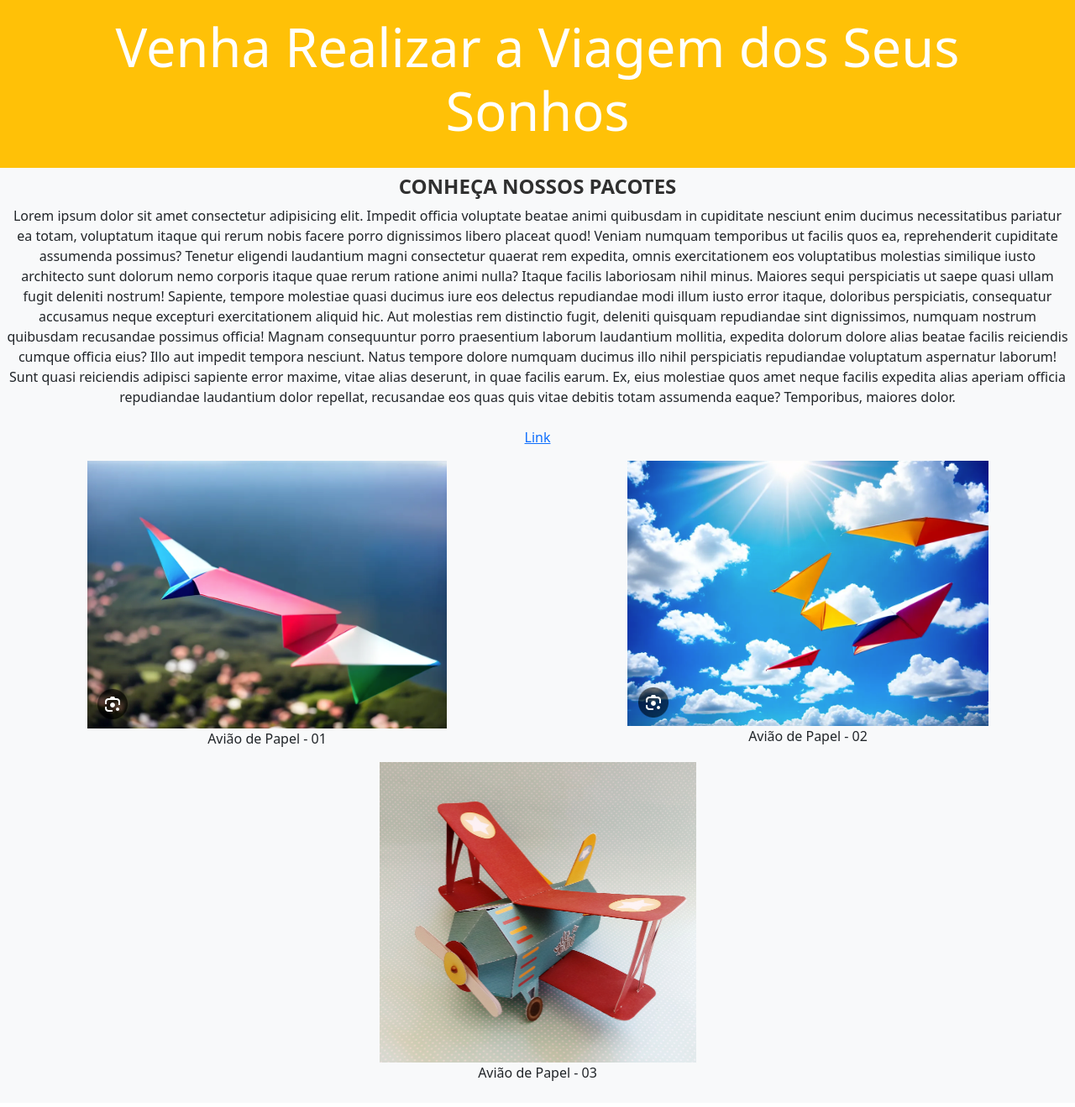
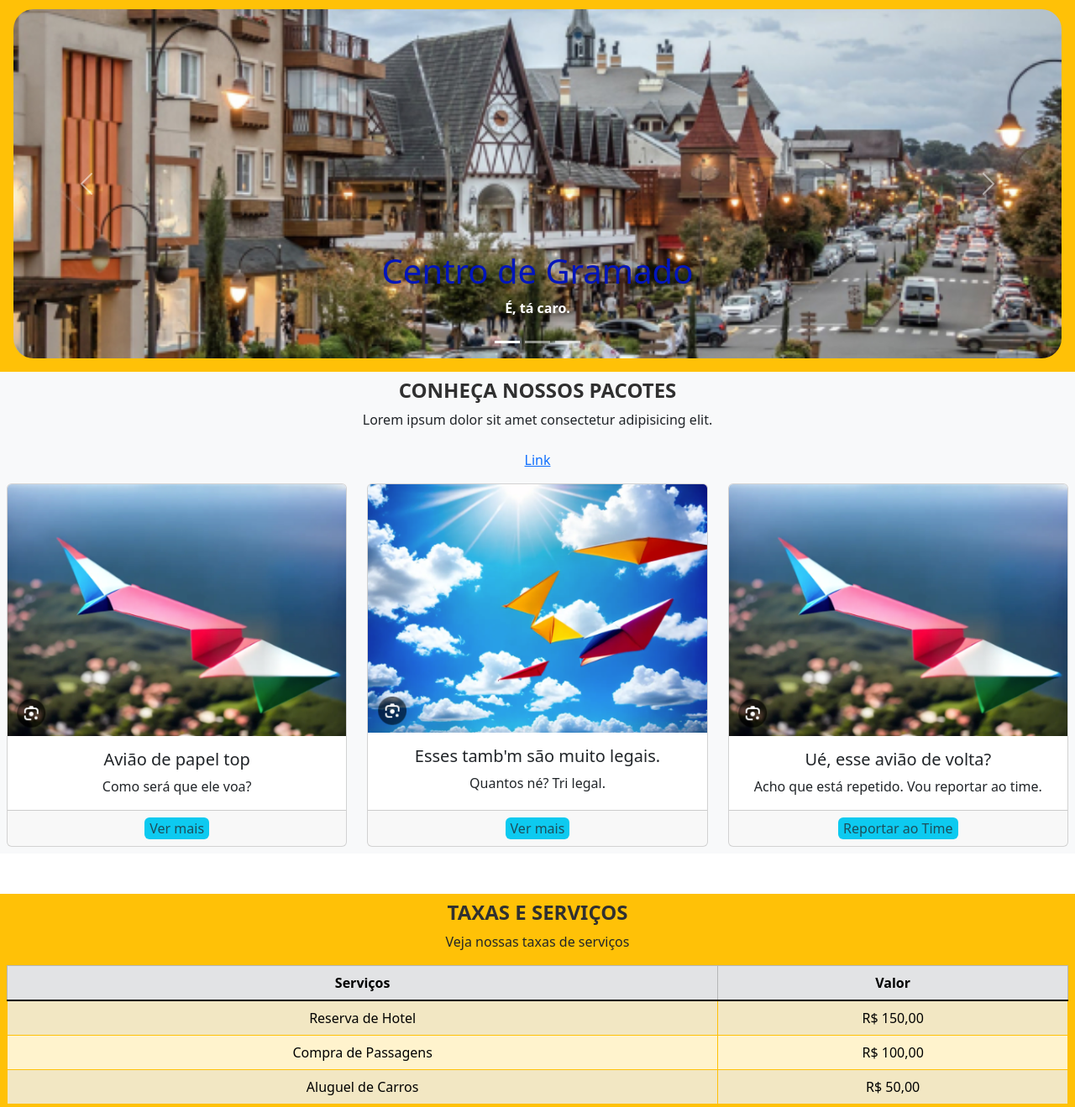
Before and after one commit to AlanStall/full-stack-java-angular, a plain HTML site: page index.html in a window 1280 px wide. Shown: the part 61-1380 px from the top of the page at 84% size. Drawn offline with nearby package versions, Linux system fonts and the light colour scheme.

Commit message:
style: added carousel n cards bootstrap

```diff
--- a/index.html
+++ b/index.html
@@ -63,52 +63,136 @@
         </div>
       </nav>
 
-      <h1>Venha Realizar a Viagem dos Seus Sonhos</h1>
+      <div id="carouselExampleCaptions" class="carousel slide">
+        <div class="carousel-indicators">
+          <button
+            type="button"
+            data-bs-target="#carouselExampleCaptions"
+            data-bs-slide-to="0"
+            class="active"
+            aria-current="true"
+            aria-label="Slide 1"
+          ></button>
+          <button
+            type="button"
+            data-bs-target="#carouselExampleCaptions"
+            data-bs-slide-to="1"
+            aria-label="Slide 2"
+          ></button>
+          <button
+            type="button"
+            data-bs-target="#carouselExampleCaptions"
+            data-bs-slide-to="2"
+            aria-label="Slide 3"
+          ></button>
+        </div>
+        <div class="carousel-inner">
+          <div class="carousel-item active">
+            <img
+              src="img/carousel/gramado-1.jpg"
+              class="d-block w-100 rounded-5 p-2"
+              alt="..."
+            />
+            <div class="carousel-caption d-none d-md-block">
+              <h5>Centro de Gramado</h5>
+              <p>É, tá caro.</p>
+            </div>
+          </div>
+          <div class="carousel-item">
+            <img
+              src="img/carousel/gramado-2.jpg"
+              class="d-block w-100 rounded-5 p-2"
+              alt="..."
+            />
+            <div class="carousel-caption d-none d-md-block">
+              <h5>Os pedalinhos é tri legal</h5>
+              <p>pedala pedala pedala.</p>
+            </div>
+          </div>
+          <div class="carousel-item">
+            <img
+              src="img/carousel/gramado-3.jpg"
+              class="d-block w-100 rounded-5 p-2"
+              alt="..."
+            />
+            <div class="carousel-caption d-none d-md-block">
+              <h5>Deve ser um hotel dos bacana</h5>
+              <p>Vamo tirar uma foto</p>
+            </div>
+          </div>
+        </div>
+        <button
+          class="carousel-control-prev"
+          type="button"
+          data-bs-target="#carouselExampleCaptions"
+          data-bs-slide="prev"
+        >
+          <span class="carousel-control-prev-icon" aria-hidden="true"></span>
+          <span class="visually-hidden">Previous</span>
+        </button>
+        <button
+          class="carousel-control-next"
+          type="button"
+          data-bs-target="#carouselExampleCaptions"
+          data-bs-slide="next"
+        >
+          <span class="carousel-control-next-icon" aria-hidden="true"></span>
+          <span class="visually-hidden">Next</span>
+        </button>
+      </div>
     </header>
     <section class="container-fluid bg-light text-center p-2">
       <h2>Conheça nossos pacotes</h2>
       <p>
-        Lorem ipsum dolor sit amet consectetur adipisicing elit. Impedit officia
-        voluptate beatae animi quibusdam in cupiditate nesciunt enim ducimus
-        necessitatibus pariatur ea totam, voluptatum itaque qui rerum nobis
-        facere porro dignissimos libero placeat quod! Veniam numquam temporibus
-        ut facilis quos ea, reprehenderit cupiditate assumenda possimus? Tenetur
-        eligendi laudantium magni consectetur quaerat rem expedita, omnis
-        exercitationem eos voluptatibus molestias similique iusto architecto
-        sunt dolorum nemo corporis itaque quae rerum ratione animi nulla? Itaque
-        facilis laboriosam nihil minus. Maiores sequi perspiciatis ut saepe
-        quasi ullam fugit deleniti nostrum! Sapiente, tempore molestiae quasi
-        ducimus iure eos delectus repudiandae modi illum iusto error itaque,
-        doloribus perspiciatis, consequatur accusamus neque excepturi
-        exercitationem aliquid hic. Aut molestias rem distinctio fugit, deleniti
-        quisquam repudiandae sint dignissimos, numquam nostrum quibusdam
-        recusandae possimus officia! Magnam consequuntur porro praesentium
-        laborum laudantium mollitia, expedita dolorum dolore alias beatae
-        facilis reiciendis cumque officia eius? Illo aut impedit tempora
-        nesciunt. Natus tempore dolore numquam ducimus illo nihil perspiciatis
-        repudiandae voluptatum aspernatur laborum! Sunt quasi reiciendis
-        adipisci sapiente error maxime, vitae alias deserunt, in quae facilis
-        earum. Ex, eius molestiae quos amet neque facilis expedita alias aperiam
-        officia repudiandae laudantium dolor repellat, recusandae eos quas quis
-        vitae debitis totam assumenda eaque? Temporibus, maiores dolor.
+        Lorem ipsum dolor sit amet consectetur adipisicing elit.
         <br /><br />
         <a target="_blank" href="https://www.lipsum.com">Link</a>
       </p>
-      <div class="row">
-        <figure class="col text-center">
-          <img src="img/aviao-papel-01.jpeg" alt="avião de papel - 01" />
-          <figcaption>Avião de Papel - 01</figcaption>
-        </figure>
-
-        <figure class="col text-center">
-          <img src="img/aviao-papel-02.jpeg" alt="avião de papel - 02" />
-          <figcaption>Avião de Papel - 02</figcaption>
-        </figure>
-
-        <figure class="col text-center">
-          <img src="img/aviao-papel-03.jpeg" alt="avião de papel - 03" />
-          <figcaption>Avião de Papel - 03</figcaption>
-        </figure>
+      <div class="row row-cols-1 row-cols-md-3 g-4">
+        <div class="col">
+          <div class="card h-100">
+            <img src="img/aviao-papel-01.jpeg" class="card-img-top" alt="..." />
+            <div class="card-body">
+              <h5 class="card-title">Avião de papel top</h5>
+              <p class="card-text">Como será que ele voa?</p>
+            </div>
+            <div class="card-footer">
+              <button class="text-body-secondary bg-info border-0 rounded-2">
+                Ver mais
+              </button>
+            </div>
+          </div>
+        </div>
+        <div class="col">
+          <div class="card h-100">
+            <img src="img/aviao-papel-02.jpeg" class="card-img-top" alt="..." />
+            <div class="card-body">
+              <h5 class="card-title">Esses tamb'm são muito legais.</h5>
+              <p class="card-text">Quantos né? Tri legal.</p>
+            </div>
+            <div class="card-footer">
+              <button class="text-body-secondary bg-info border-0 rounded-2">
+                Ver mais
+              </button>
+            </div>
+          </div>
+        </div>
+        <div class="col">
+          <div class="card h-100">
+            <img src="img/aviao-papel-01.jpeg" class="card-img-top" alt="..." />
+            <div class="card-body">
+              <h5 class="card-title">Ué, esse avião de volta?</h5>
+              <p class="card-text">
+                Acho que está repetido. Vou reportar ao time.
+              </p>
+            </div>
+            <div class="card-footer">
+              <button class="text-body-secondary bg-info border-0 rounded-2">
+                Reportar ao Time
+              </button>
+            </div>
+          </div>
+        </div>
       </div>
     </section>
 
--- a/styles.css
+++ b/styles.css
@@ -30,3 +30,8 @@ video {
 footer {
   text-align: center;
 }
+
+.carousel-caption h5 {
+  font-size: 40px;
+  color: #0215bb;
+}
```
Also changed, not shown: img/carousel/gramado-1.jpg (added), img/carousel/gramado-2.jpg (added), img/carousel/gramado-3.jpg (added), 2 other files.
